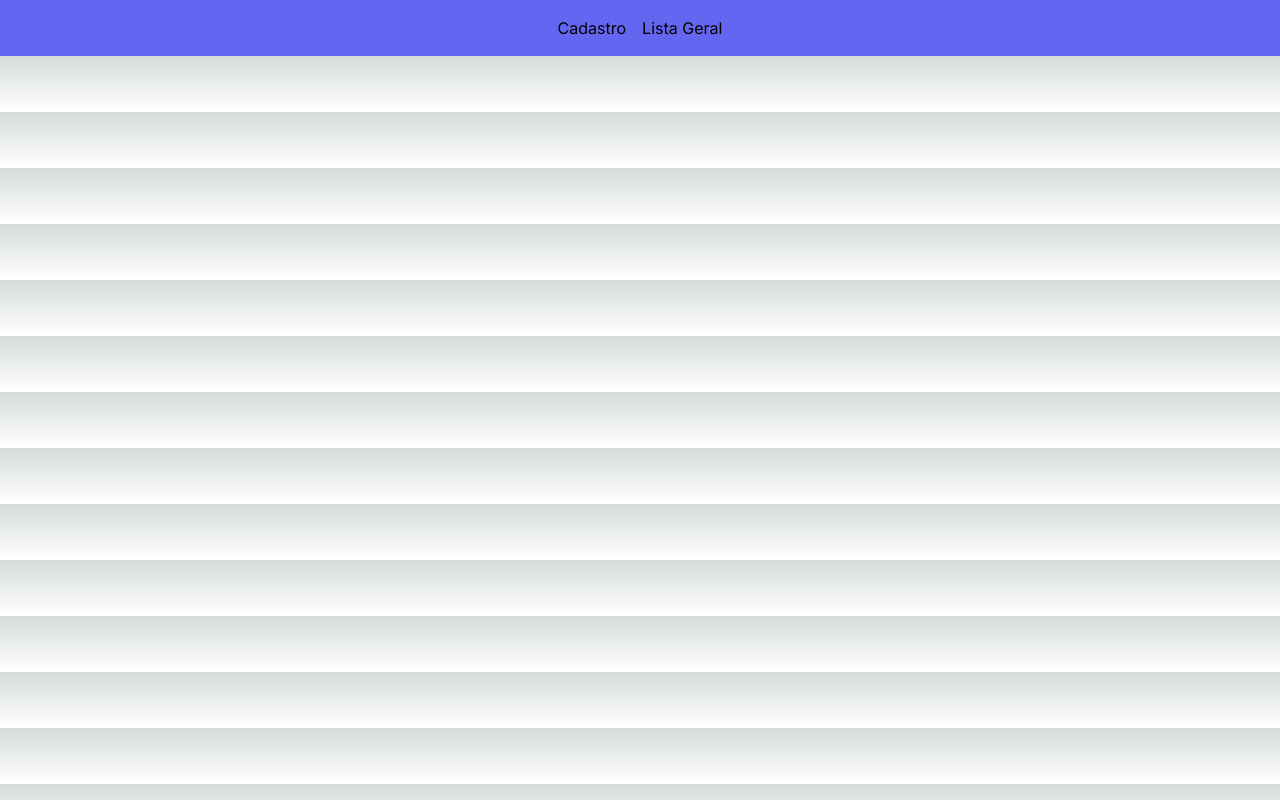
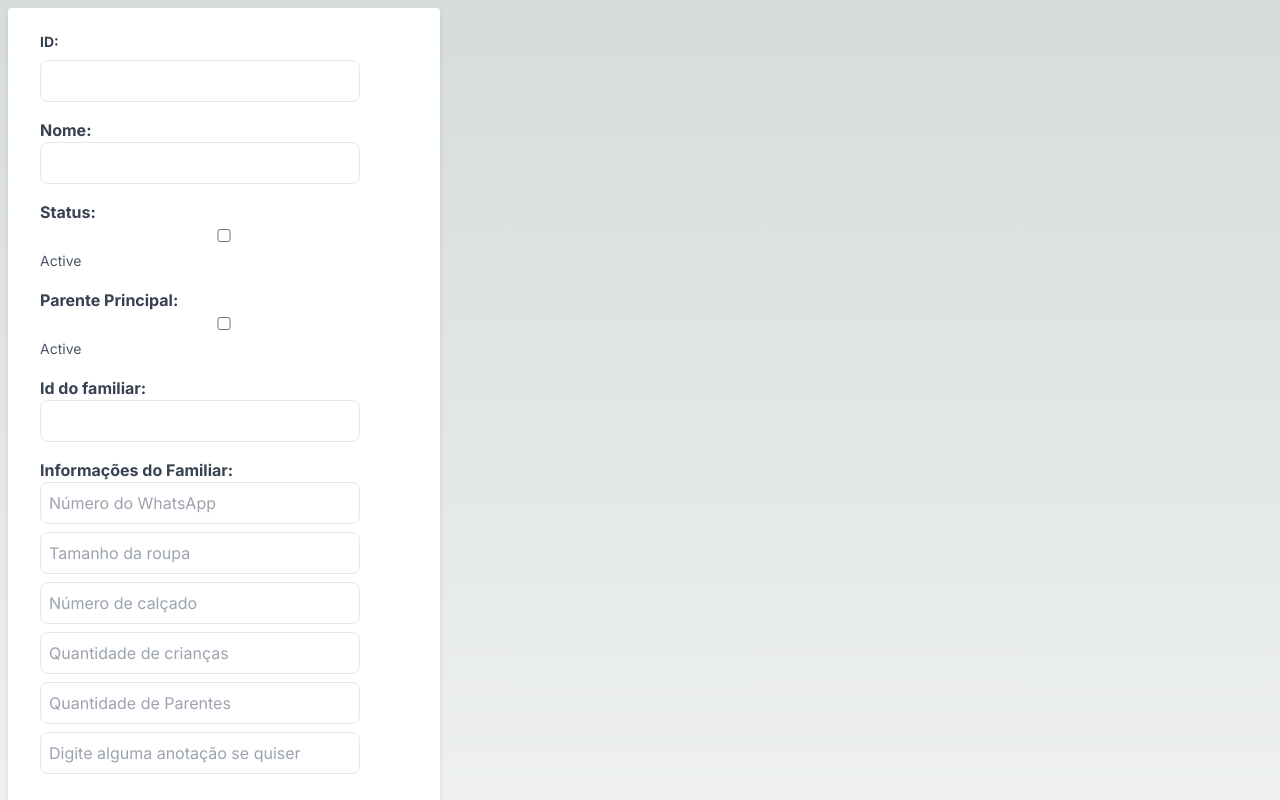
Before and after one commit to correaa1/ong-frontend, a Next.js app: page / in a window 1280 px wide. Shown: the top 800 px of the page. Built offline with nearby package versions, Linux system fonts and the light colour scheme.

Commit message:
desistindo das rotas do next e voltando ao bom e velho reactdomrouter

```diff
--- a/src/app/list/page.jsx
+++ b/src/app/list/page.jsx
@@ -1,13 +1,23 @@
 "use client"
 import React from 'react';
+import {BrowserRouter as Router, Routes, Route, Link} from 'react-router-dom';
+import UserList from "@/app/list/userList";
+import Form from "@/app/register/userRegister";
+import UserDetails from "@/app/list/profile/userDetail";
+import UserListSelect from "@/app/list/profile/userListSelect";
 
 
 
 const List = () => {
   return (
-    <div className='bg-cyan-950'>
-        <h1 className="text-2xl">Lista de usuarios cadastrados</h1>
-    </div>
+      <Router>
+      <Routes>
+         <Route path="/list" element={<UserList/>} />
+          <Route path="/list/profile/:id" element={<UserDetails/>} />
+          <Route path="/list/userListSelect" element={<UserListSelect />} />
+      </Routes>
+
+</Router>
   );
 };
 
--- a/src/app/list/profile/page.jsx
+++ b/src/app/list/profile/page.jsx
@@ -0,0 +1,24 @@
+"use client"
+import React from 'react';
+import {BrowserRouter as Router, Routes, Route, Link} from 'react-router-dom';
+import UserList from "@/app/list/userList";
+import UserDetails from "@/app/list/profile/userDetail";
+import UserListSelect from "@/app/list/profile/userListSelect";
+
+
+
+const userDetailPage = () => {
+    return (
+
+        <Router>
+            <Routes>
+                <Route path="/list/profile/:id" element={<UserDetails/>} />
+                <Route path="/list/userListSelect" element={<UserListSelect />} />
+            </Routes>
+
+        </Router>
+    );
+};
+
+
+export default userDetailPage;
--- a/src/app/list/profile/userDetail.jsx
+++ b/src/app/list/profile/userDetail.jsx
@@ -1,5 +1,3 @@
-// components/UserDetails.js
-
 "use client"
 import React, { useState, useEffect } from 'react';
 import axios from 'axios';
--- a/src/app/page.js
+++ b/src/app/page.js
@@ -13,22 +13,8 @@
 
   return (
       <Router>
-          <div className='flex justify-center text-center p-2 bg-indigo-500 '>
-              <nav>
-              <ul className='flex-row flex    '>
-                 <div className='bg-none hover:bg-indigo-700 border-none hover:rounded-2xl'>
-                     <li className='m-2 '>
-                     <Link to="/register">Cadastro</Link>
-                 </li>
-                 </div>
-                  <div className='bg-none hover:bg-indigo-700 border-none hover:rounded-2xl'>
-                  <li className='m-2'>
-                      <Link to="/list">Lista Geral</Link>
-                  </li></div>
-              </ul>   </nav></div>
-
               <Routes>
-                  <Route path="/" component={<Home />}>
+                  <Route path="/" element={<Form />}>
                   <Route path="/list" element={<UserList/>} />
                   <Route path="/register" element={<Form/>} />
                   <Route path="/list/profile/:id" element={<UserDetails/>} />
--- a/src/app/register/page.jsx
+++ b/src/app/register/page.jsx
@@ -1,16 +1,22 @@
 "use client"
 import UserRegister from "@/app/register/userRegister";
+import {BrowserRouter as Router, Route, Routes} from "react-router-dom";
+import UserList from "@/app/list/userList";
+import Form from "@/app/register/userRegister";
+import UserDetails from "@/app/list/profile/userDetail";
+import UserListSelect from "@/app/list/profile/userListSelect";
+import React from "react";
 
 const Register = () => {
   return (
-    <div>
-    <div className='flex justify-center py-8' >
-      <h1 className="text-2xl">Cadastrar novo familiar</h1>
-      </div>
-       <div className='flex justify-center py-28'>
+      <Router>
+          <Routes>
+                  <Route path="/register" element={<Form/>} />
+              <Route path="/list" element={<UserList/>} />
 
-          </div>
-    </div>
+          </Routes>
+
+      </Router>
   );
 };
 
```
Also changed, not shown: src/app/list/userList.jsx (indentation only).
